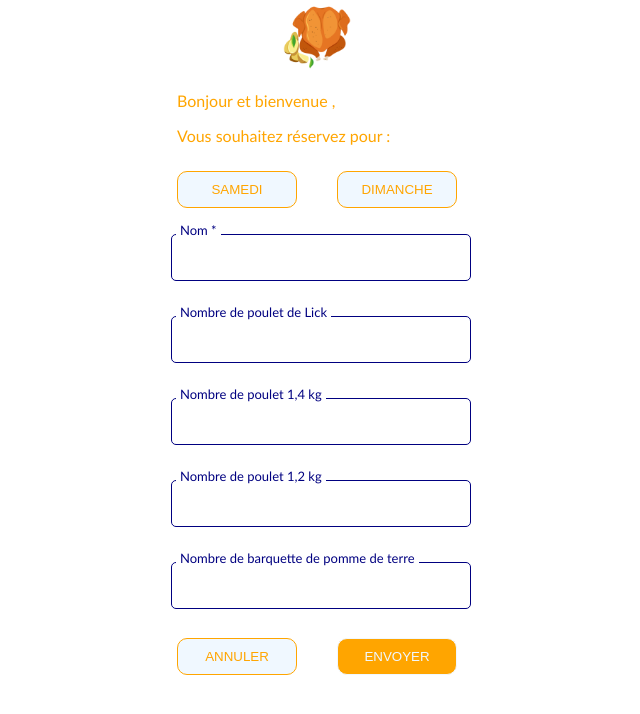
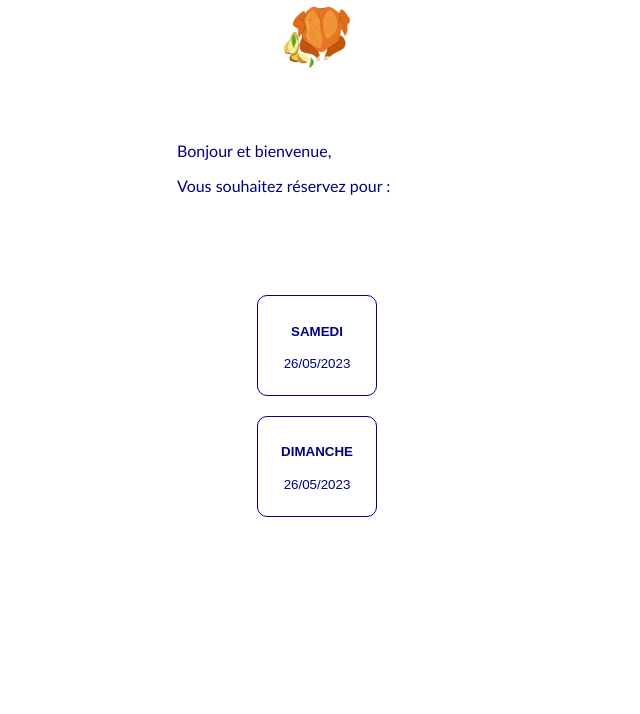
Before and after one commit to laurentmahieu/chicken_order, a Vue app: page /home in a window 1280 px wide. Shown: the top 714 px of the page, without its empty margins (323-963 px from the left). Built offline with nearby package versions, Linux system fonts and the light colour scheme.

Commit message:
HomeView just select day

```diff
--- a/src/views/HomeView.vue
+++ b/src/views/HomeView.vue
@@ -3,26 +3,30 @@
     <img src="/android-chrome-384x384.png" alt="alt" id="homeHeaderImg" />
   </div>
   <div class="container">
-    <p>Bonjour et bienvenue{{ ` ${name}` }},</p>
+    <p>Bonjour et bienvenue{{ name ? ` ${name}` : "" }},</p>
     <p>Vous souhaitez réservez pour :</p>
 
     <div id="daychoice">
       <div id="daychoiceBtns">
-        <MyButton
-          msg="Samedi"
+        <MyButtonDay
+          day="samedi"
+          :msg="getFormatDate(saturday)"
           @click="choosenday = 1"
-          :bgColor="choosenday === 1 ? 'orange' : 'aliceblue'"
-          :color="choosenday === 1 ? 'aliceblue' : 'orange'"
+          :bgColor="choosenday === 1 ? 'navy' : 'white'"
+          :color="choosenday === 1 ? 'white' : 'navy'"
         />
 
-        <MyButton
-          msg="dimanche"
+        <MyButtonDay
+          day="dimanche"
+          :msg="getFormatDate(sunday)"
           @click="choosenday = 2"
-          :bgColor="choosenday === 2 ? 'orange' : 'aliceblue'"
-          :color="choosenday === 2 ? 'aliceblue' : 'orange'"
+          :bgColor="choosenday === 2 ? 'navy' : 'white'"
+          :color="choosenday === 2 ? 'white' : 'navy'"
         />
       </div>
     </div>
+
+    <!--
     <MyInput
       label="Nom *"
       type="text"
@@ -43,27 +47,33 @@
         msg="Annuler"
         @click="clearForm"
         bgColor="aliceblue"
-        color="orange"
+        color="navy"
       />
       <MyButton
         msg="Envoyer"
         @click="handleSave"
-        bgColor="orange"
+        bgColor="navy"
         color="aliceblue"
       />
-    </div>
+    </div> -->
   </div>
 </template>
 
 <script lang="ts">
 import { defineComponent } from "vue";
+
 import MyInput from "@/components/MyInput.vue";
-import MyButton from "@/components/MyButton.vue";
+import MyButtonDay from "@/components/MyButtonDay.vue";
+// import MyButton from "@/components/MyButton.vue";
 
 export default defineComponent({
   name: "HomeView",
 
-  components: { MyInput, MyButton },
+  components: {
+    MyInput,
+    // MyButton,
+    MyButtonDay,
+  },
 
   data() {
     return {
@@ -74,11 +84,15 @@ export default defineComponent({
       chicken: "",
       smallChicken: "",
       patate: "",
+      saturday: new Date(),
+      sunday: new Date(),
     };
   },
 
   mounted() {
     this.name = localStorage.getItem("username") ?? "";
+    this.sunday = this.getMonday(new Date(), 0);
+    this.saturday = this.getMonday(new Date(), 7);
   },
 
   methods: {
@@ -118,6 +132,35 @@ export default defineComponent({
         alert("choisissez un jour");
       }
     },
+
+    getMonday(d: Date, dayIndex: number) {
+      d = new Date(d);
+
+      const day = d.getDay();
+      const diffToto = dayIndex - day + (dayIndex == 0 ? 7 : -1);
+
+      const diff = d.getDate() + diffToto;
+
+      return new Date(d.setDate(diff));
+    },
+
+    getFormatDate(d: Date) {
+      const today = new Date();
+      const yyyy = today.getFullYear();
+      let mNumber = today.getMonth() + 1; // Months start at 0!
+      let dNumber = today.getDate();
+      let dd = dNumber.toString();
+      let mm = mNumber.toString();
+
+      if (dNumber < 10) {
+        dd = "0" + dd;
+      }
+      if (mNumber < 10) {
+        mm = "0" + mm;
+      }
+
+      return dd + "/" + mm + "/" + yyyy;
+    },
   },
 });
 </script>
@@ -137,16 +180,19 @@ p {
   padding-left: 10px;
 }
 .container {
+  padding: 50px;
   max-width: 300px;
   margin: auto;
-  color: orange;
+  color: navy;
 }
 #daychoice,
 #daychoiceBtns {
   width: 100%;
   display: flex;
+  flex-direction: column;
   justify-content: space-between;
   align-items: center;
+  padding-top: 37px;
 }
 button {
   width: 120px;
@@ -155,14 +201,14 @@ button {
   text-transform: uppercase;
   border: none;
   border-radius: 10px;
-  border: 1px solid orange;
-  color: orange;
+  border: 1px solid navy;
+  color: navy;
 }
 button:hover {
   cursor: pointer;
 }
 .isSelected {
-  background-color: orange;
+  background-color: navy;
   border: 1px solid aliceblue;
   color: white;
 }
```
